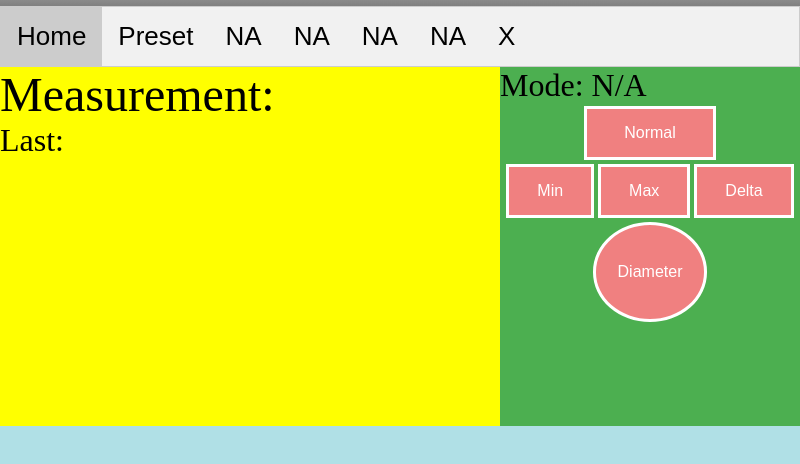
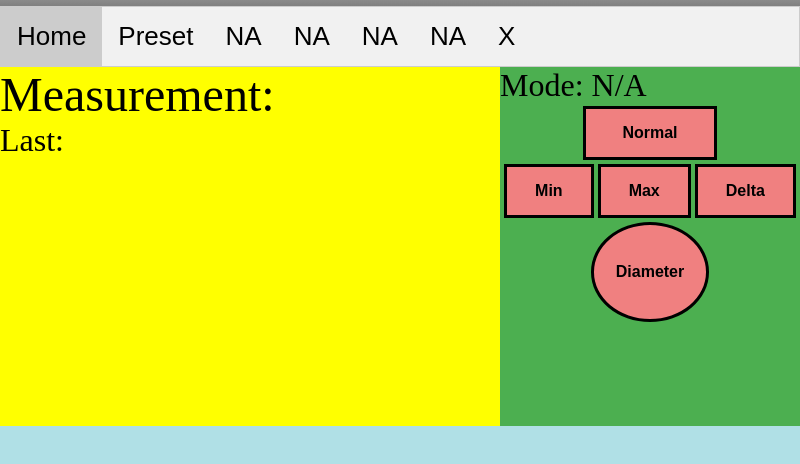
Before and after one commit to MSmithDev/PiSpect, an Electron app: page index.html in a window 800 px wide. Shown: the part 54-518 px from the top of the page. Drawn offline with Linux system fonts and the light colour scheme; no server answers.

Commit message:
changed font settings

```diff
--- a/style.css
+++ b/style.css
@@ -353,8 +353,8 @@ background-color: grey;
   .functionButton {
       background-color: lightcoral; /* Green */
       border: solid;
-      border-color: white;
-      color: white;
+      border-color: black;
+      color: black;
       padding: 15px 28px;
       margin-right: 2px;
       margin-left: 2px;
@@ -364,13 +364,14 @@ background-color: grey;
       text-decoration: none;
       display: inline-block;
       font-size: 16px;
+      font-weight: bold;
 
   }
   .roundFunctionButton {
     background-color: lightcoral; /* Green */
     border: solid;
-    border-color: white;
-    color: white;
+    border-color: black;
+    color: black;
     padding: 38px 22px;
     margin-right: 2px;
     margin-left: 2px;
@@ -380,6 +381,7 @@ background-color: grey;
     text-decoration: none;
     display: inline-block;
     font-size: 16px;
+    font-weight: bold;
     border-radius: 50%;
 }
 
```
